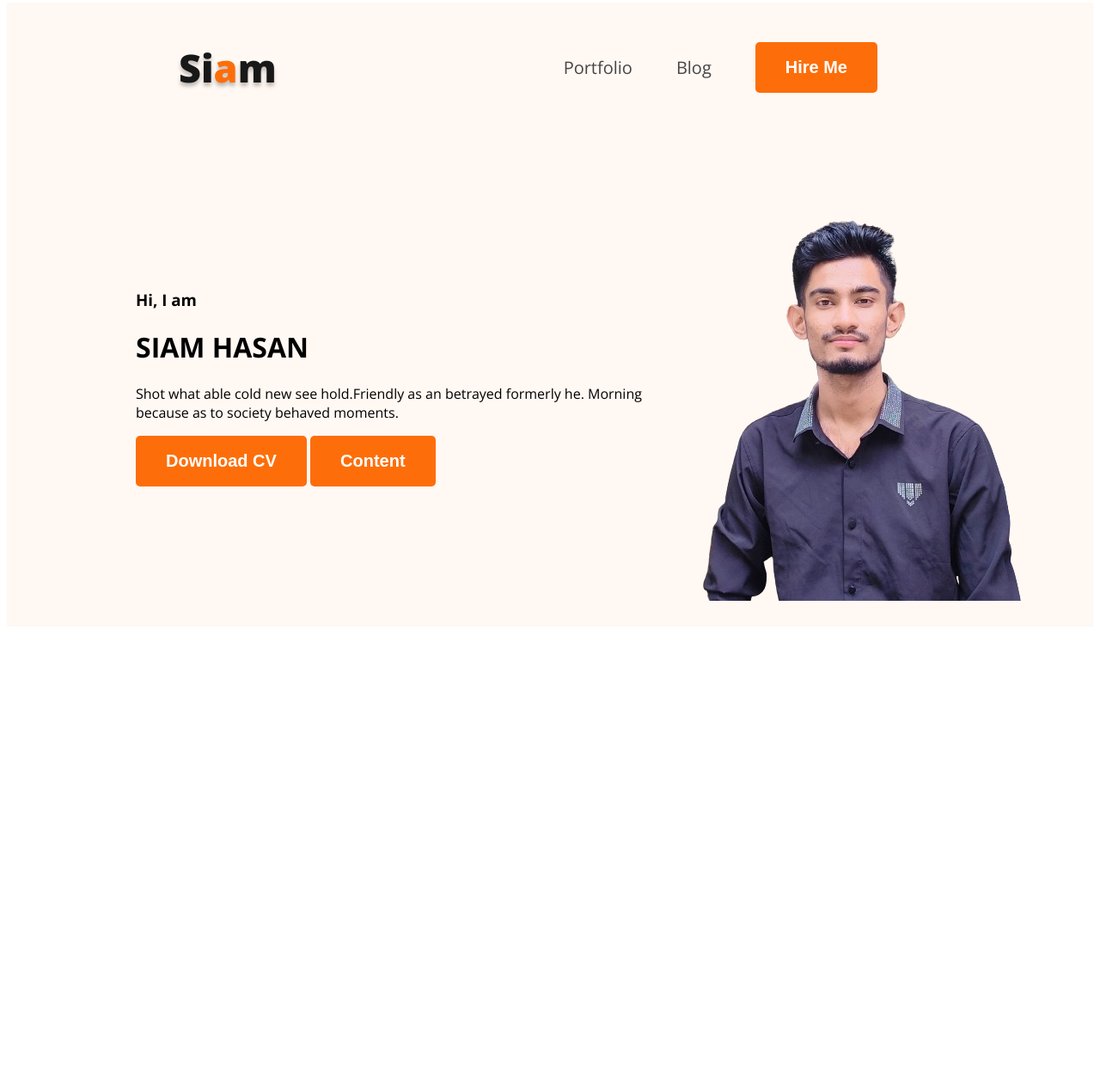
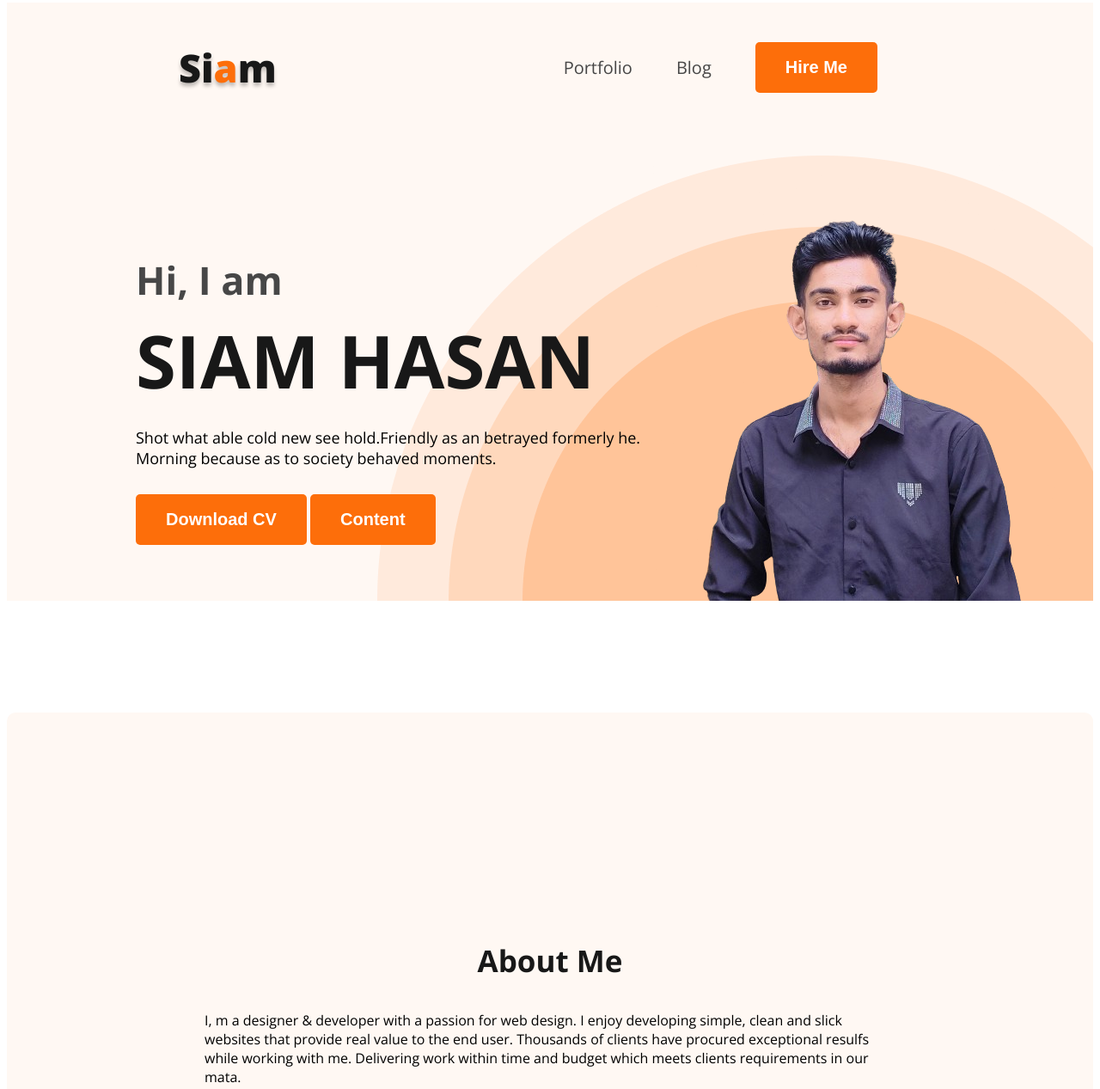
Before and after one commit to siam2002xyz/devoloper-portfolio, a plain HTML site: page index.html in a window 1280 px wide. Shown: the part 5-1272 px from the top of the page at 86% size. Before the commit the page ends 800 px from the top, so only its background shows below. Drawn offline with nearby package versions, Linux system fonts and the light colour scheme.

Commit message:
modiule 4 done

```diff
--- a/index.html
+++ b/index.html
@@ -18,19 +18,25 @@
         </nav>
         <div class="banner">
             <div class="banner-content">
-                <h3>Hi, I  am</h3>
-                <h1>SIAM HASAN</h1>
-                <p>Shot what able cold new see hold.Friendly as an betrayed formerly he. Morning because as to society behaved moments.</p>
+                <h3 class="banner-gread">Hi, I  am</h3>
+                <h1 class="banner-heading">SIAM HASAN</h1>
+                <p class="banner-description">Shot what able cold new see hold.Friendly as an betrayed formerly he. Morning because as to society behaved moments.</p>
                 <button class="btn-primary">Download CV</button>
             <button class="btn-primary">Content</button>
             </div>
             <img class="profile" src="images/siam.png" alt="">
 
 
+
         </div>
+        <!-- <img class="devo" src="images/developer.png" alt=""> -->
 
     </header>
         <main>
+            <section class="about">
+                <h3 class="section-title">About Me</h3>
+                <p class="section_description">I, m a designer & developer with a passion for web design. I enjoy developing simple, clean and slick websites that provide real value to the end user. Thousands of clients have procured exceptional resulfs while working with me. Delivering work within time and budget which meets clients requirements in our mata.</p>
+            </section>
 
         </main>
     <footer>
--- a/style.css
+++ b/style.css
@@ -1,6 +1,12 @@
 /* nav style */
 @import url("https://fonts.googleapis.com/css2?family=Open+Sans:wght@400;600;700;800&display=swap");
 /* sheare style */
+.section-title {
+  color: #181818;
+  text-align: center;
+  font-size: 35px;
+  font-weight: 700;
+}
 body {
   font-family: "Open Sans", sans-serif;
 }
@@ -11,7 +17,7 @@ body {
   font-size: 20px;
   font-style: normal;
   font-weight: 700;
-  color: #FFF;
+  color: #fff;
   padding: 18px 35px;
 }
 .text-primary {
@@ -46,17 +52,55 @@ nav > ul > li > a {
 }
 
 /* header related style */
-.header{
-    background-color: #FFF8F3;
+.header {
+  background-color: #fff8f3;
+  background-image: url(images/header_bg.png);
+  background-repeat: no-repeat;
+  background-position: bottom right;
 }
-.banner{
-    padding: 30px 30px 30px 150px ;
-    display: flex;
-    align-items: center;
+.banner {
+  padding: 30px 30px 0px 150px;
+  display: flex;
+  align-items: center;
 }
-.banner .profile{
-    width: 500px;
+.banner-content {
+  max-width: 750px;
 }
-.banner-content{
+.banner .profile {
+  width: 550px;
+}
+.banner-gread {
+  color: #474747;
+  font-size: 45px;
+  margin-bottom: 0px;
+}
+.banner-heading {
+  color: #181818;
+  font-size: 85px;
+  margin-top: 5px;
+  margin-bottom: 20px;
+}
+.banner-description {
+  font-size: 18px;
+  margin-bottom: 30px;
+}
+.banner .devo {
+  width: 100px;
+}
 
+/* main style */
+
+/* about style */
+.about {
+  padding: 230px;
+  border-radius: 10px;
+  background: #fff8f3;
+  margin: 130px 0px;
 }
+.section-description {
+  color: #757575;
+  text-align: center;
+  font-size: 18px;
+  font-weight: 400;
+  line-height: 30px; /* 166.667% */
+}
```
